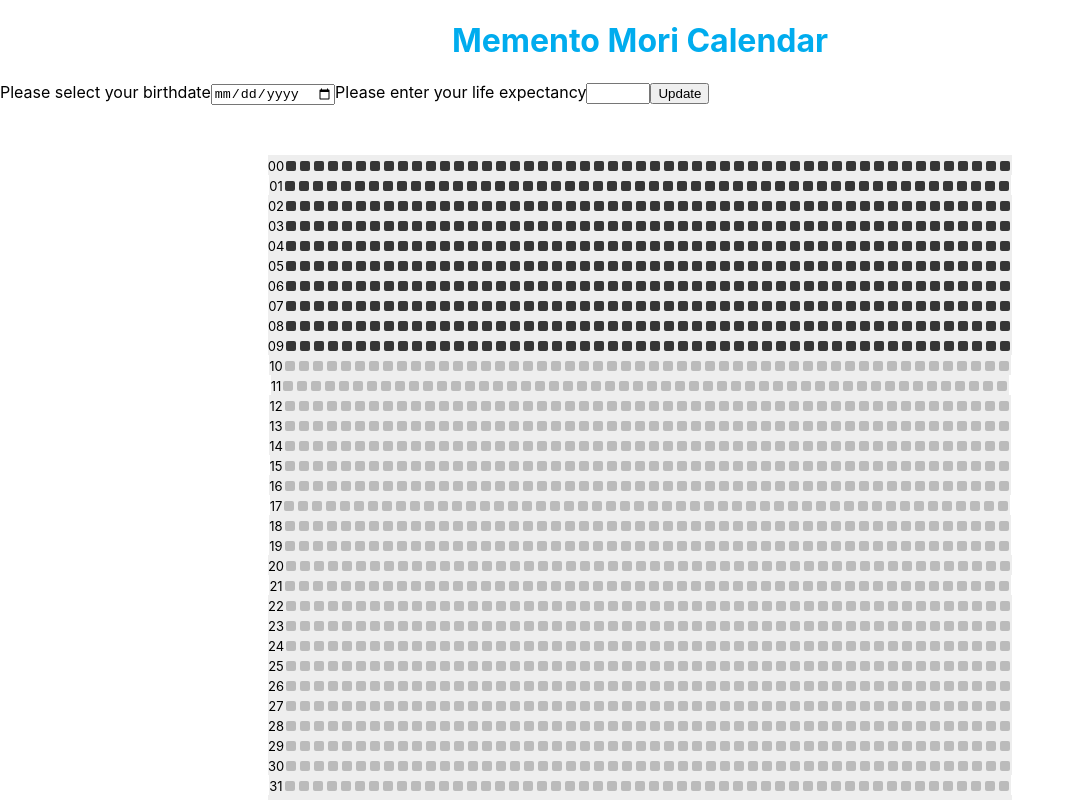
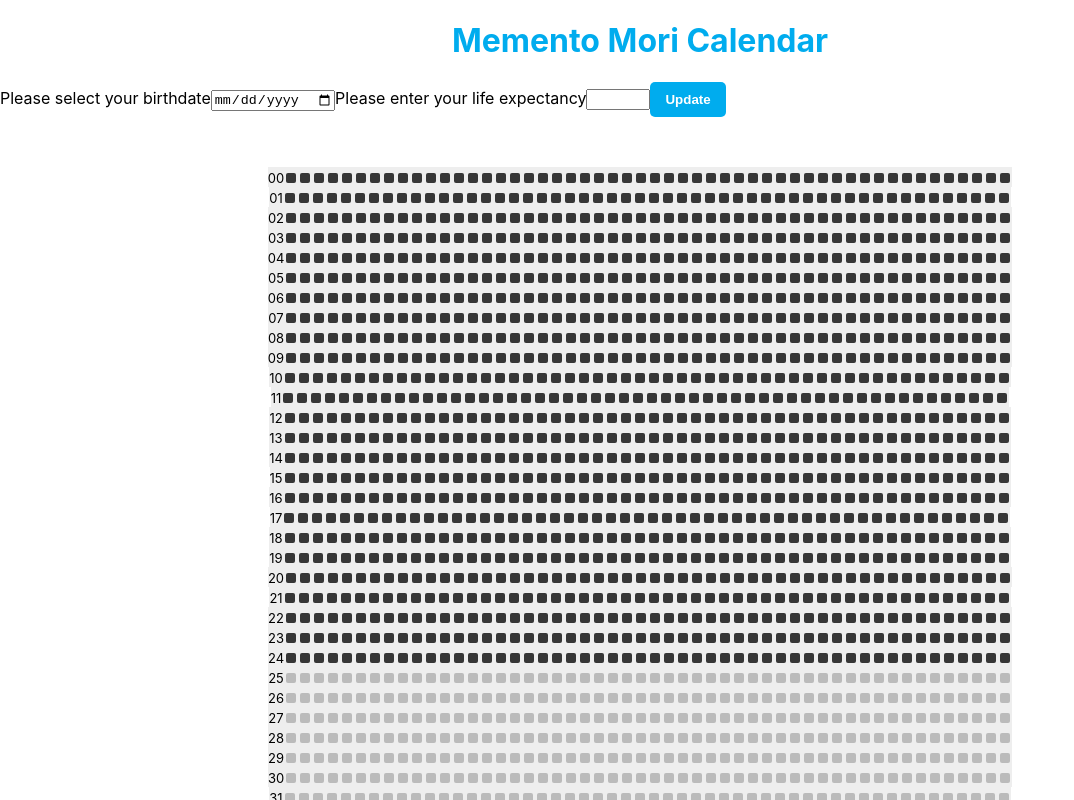
Before and after one commit to chessmadridista/memento-mori, a React (Create React App) app in the folder app/: page / in a window 1280 px wide. Shown: the top 800 px of the page, without its empty margins (0-1074 px from the left). Built offline with nearby package versions, Linux system fonts and the light colour scheme.

Commit message:
Separate Form in its own component.

```diff
--- a/app/src/App.js
+++ b/app/src/App.js
@@ -1,10 +1,12 @@
 import './App.css';
 import Calendar from './components/calendar/Calendar';
-// import { useState } from 'react';
+import Form from './components/form/Form';
 
 function App() {
   return (
     <>
+      <h1>Memento Mori Calendar</h1>
+      <Form />
       <Calendar />
     </>
   );
--- a/app/src/components/calendar/Calendar.js
+++ b/app/src/components/calendar/Calendar.js
@@ -1,52 +1,20 @@
 import './Calendar.css';
 import Year from './components/Year';
-import { useState } from 'react';
-
-
-// let lifeExpectancy = 10;
-// let years = Array.from(Array(80).keys());
-// years = years.map((year) => {
-//     return (
-//         <Year key={ year } yearNo={ year } lifeExpectancy={ lifeExpectancy } />
-//     );
-// });
-
-function Form({ updateLifeExpectancy }) {
-    return (
-        <form>
-            <label htmlFor="birthDate">Please select your birthdate</label>
-            <input type="date" id="birthDate"></input>
-            <label htmlFor="lifeExpectancy">Please enter your life expectancy</label>
-            <input type="number" id="lifeExpectancy" min="0" max="150"></input>
-            <button onClick={ updateLifeExpectancy }>Update</button>
-        </form>
-    );
-}
+// import { useState } from 'react';
 
 function Calendar() {
-    const [lifeExpectancy, setLifeExpectancy] = useState(10);
-
-    function updateLifeExpectancy(event) {
-        event.preventDefault();
-        setLifeExpectancy(document.getElementById("lifeExpectancy").value);
-    }
-
+    let yearsTillToday = 25;
     let years = Array.from(Array(80).keys());
     years = years.map((year) => {
         return (
-            <Year key={ year } yearNo={ year } lifeExpectancy={ lifeExpectancy } />
+            <Year key={ year } yearNo={ year } yearsTillToday={ yearsTillToday } />
         );
     });
 
-
     return (
-        <>
-            <h1>Memento Mori Calendar</h1>
-            <Form updateLifeExpectancy={ updateLifeExpectancy } />
-            <div className="calendar">
-                { years }
-            </div>
-        </>
+        <div className="calendar">
+            { years }
+        </div>
     );
 }
 
--- a/app/src/components/calendar/components/Week.js
+++ b/app/src/components/calendar/components/Week.js
@@ -1,9 +1,9 @@
 import './Week.css';
 
-function Week({ yearNo, lifeExpectancy }) {
+function Week({ yearNo, yearsTillToday }) {
     let optionalClassName = "";
 
-    if (yearNo < lifeExpectancy) {
+    if (yearNo < yearsTillToday) {
         optionalClassName = "is-year-over";
     }
 
--- a/app/src/components/calendar/components/Year.js
+++ b/app/src/components/calendar/components/Year.js
@@ -1,11 +1,11 @@
 import './Year.css';
 import Week from './Week';
 
-function Year({ yearNo, lifeExpectancy }) {
+function Year({ yearNo, yearsTillToday }) {
     let year = Array.from(Array(52).keys());
     year = year.map((week) => {
         return (
-            <Week key={ week } yearNo={ yearNo } lifeExpectancy={ lifeExpectancy } />
+            <Week key={ week } yearNo={ yearNo } yearsTillToday={ yearsTillToday } />
         );
     });
 
--- /dev/null
+++ b/app/src/components/form/Form.css
@@ -0,0 +1,8 @@
+button {
+    background-color: #00acee;
+    color: #fff;
+    border: none;
+    border-radius: 5px;
+    padding: 10px 15px;
+    font-weight: bold;
+}
--- /dev/null
+++ b/app/src/components/form/Form.js
@@ -0,0 +1,15 @@
+import './Form.css';
+
+function Form() {
+    return (
+        <form>
+            <label htmlFor="birthDate">Please select your birthdate</label>
+            <input type="date" id="birthDate"></input>
+            <label htmlFor="lifeExpectancy">Please enter your life expectancy</label>
+            <input type="number" id="lifeExpectancy" min="0" max="150"></input>
+            <button>Update</button>
+        </form>
+    );
+}
+
+export default Form;
```
